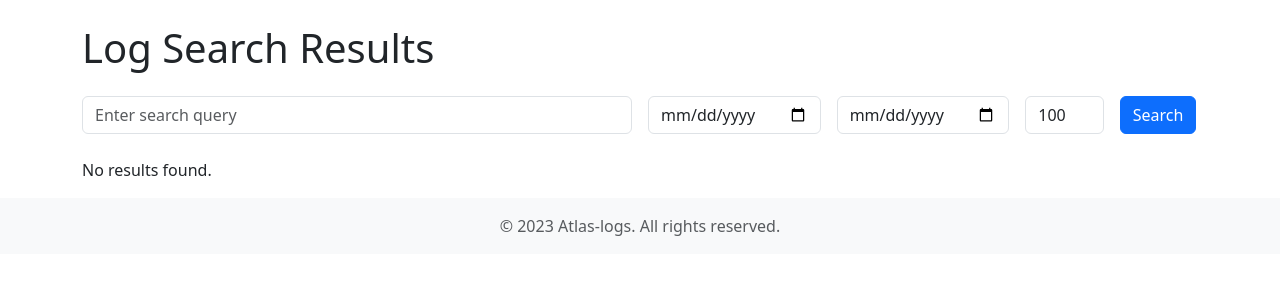
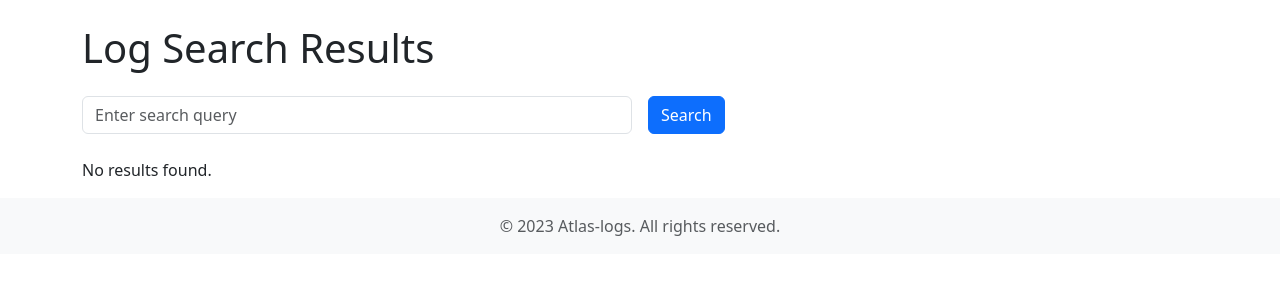
Before and after one commit to eltonlaice/atlas-logs, a Flask app: page /search in a window 1280 px wide. Shown: the part 56-356 px from the top of the page. Run offline with Flask 3, Linux system fonts and the light colour scheme.

Commit message:
Remove variables in /search html page

```diff
--- a/app/templates/search_results.html
+++ b/app/templates/search_results.html
@@ -1,4 +1,6 @@
 {% extends "base.html" %}
+
+{% set active_page = "search" %}
 
 {% block title %}Search Results - Atlas-logs{% endblock %}
 
@@ -9,15 +11,6 @@
     <div class="row g-3">
         <div class="col-md-6">
             <input type="text" class="form-control" id="query" name="query" placeholder="Enter search query" value="{{ request.form.get('query', '') }}">
-        </div>
-        <div class="col-md-2">
-            <input type="date" class="form-control" id="start_date" name="start_date" value="{{ request.form.get('start_date', '') }}">
-        </div>
-        <div class="col-md-2">
-            <input type="date" class="form-control" id="end_date" name="end_date" value="{{ request.form.get('end_date', '') }}">
-        </div>
-        <div class="col-md-1">
-            <input type="number" class="form-control" id="limit" name="limit" placeholder="Limit" value="{{ request.form.get('limit', 100) }}">
         </div>
         <div class="col-md-1">
             <button type="submit" class="btn btn-primary">Search</button>
```
